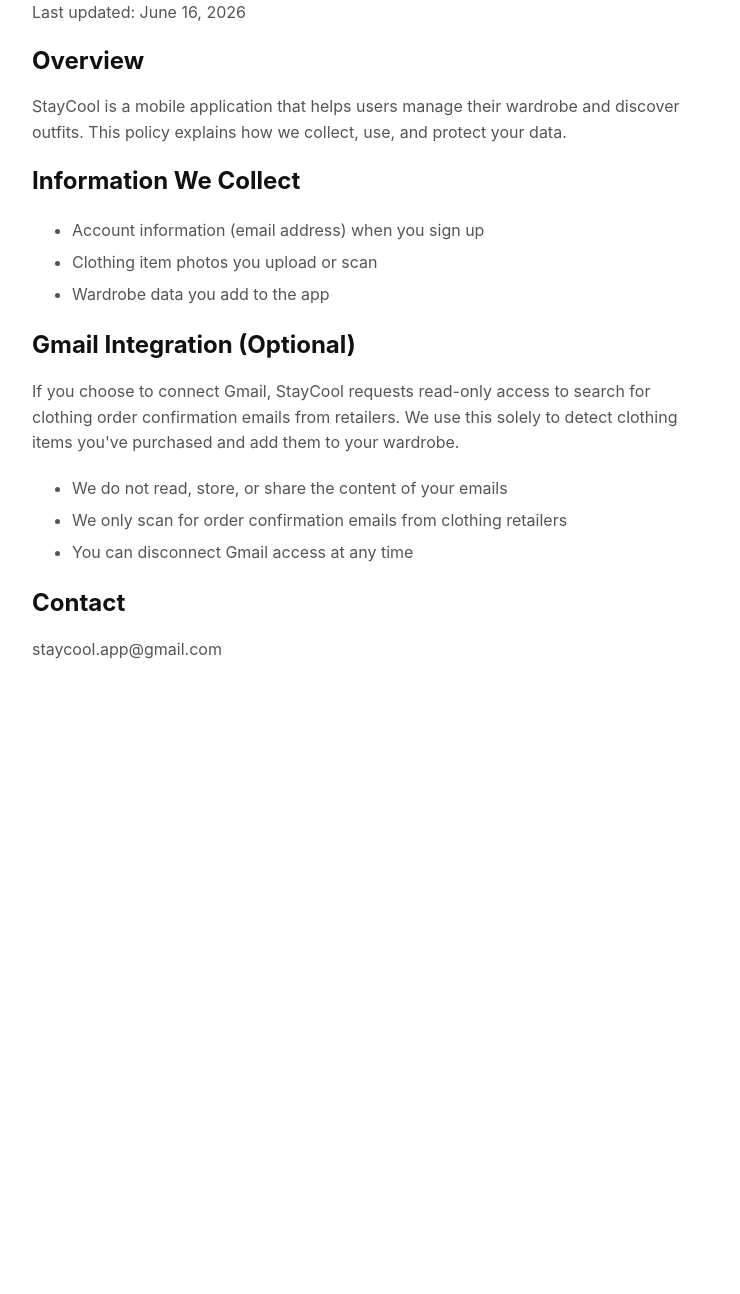
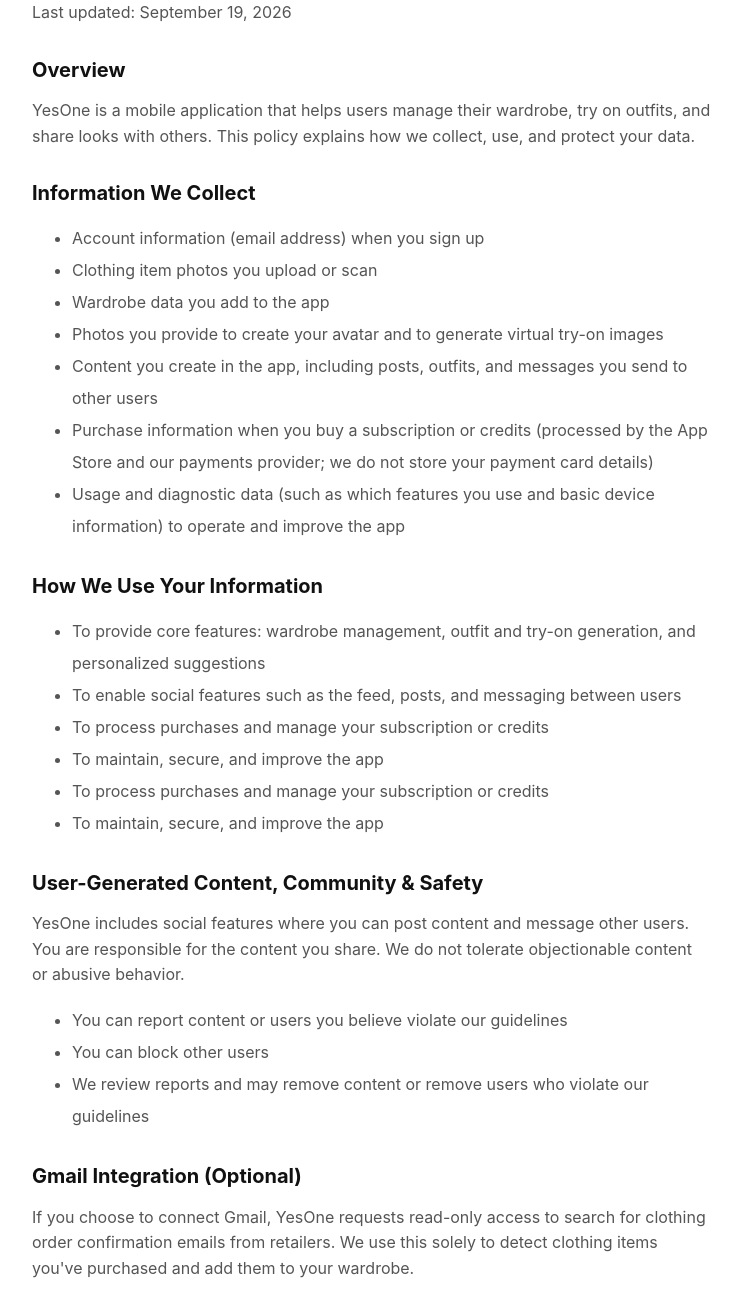
Before and after one commit to yyf-gif/staycoolApp, a plain HTML site: page privacy.html in a window 1280 px wide. Shown: the part 115-1409 px from the top of the page, without its empty margins (268-1008 px from the left). Before the commit the page ends 837 px from the top, so only its background shows below. Drawn offline with Linux system fonts and the light colour scheme.

Commit message:
Update privacy policy from StayCool to YesOne

```diff
--- a/privacy.html
+++ b/privacy.html
@@ -3,37 +3,65 @@
   <head>
     <meta charset="UTF-8">
     <meta name="viewport" content="width=device-width, initial-scale=1.0">
-    <title>StayCool Privacy Policy</title>
+    <title>YesOne Privacy Policy</title>
     <style>
       body { font-family: -apple-system, sans-serif; max-width: 680px; margin: 60px auto; padding: 0 24px; color: #111; }
       h1 { font-size: 2rem; margin-bottom: 8px; }
+      h2 { font-size: 1.25rem; margin-top: 32px; }
       p { color: #555; line-height: 1.6; }
       ul { color: #555; line-height: 2; }
     </style>
   </head>
   <body>
-    <h1>StayCool Privacy Policy</h1>
-    <p>Last updated: June 16, 2026</p>
+    <h1>YesOne Privacy Policy</h1>
+    <p>Last updated: September 19, 2026</p>
 
     <h2>Overview</h2>
-    <p>StayCool is a mobile application that helps users manage their wardrobe and discover outfits. This policy explains how we collect, use, and protect your data.</p>
+    <p>YesOne is a mobile application that helps users manage their wardrobe, try on outfits, and share looks with others. This policy explains how we collect, use, and protect your data.</p>
 
     <h2>Information We Collect</h2>
     <ul>
       <li>Account information (email address) when you sign up</li>
       <li>Clothing item photos you upload or scan</li>
       <li>Wardrobe data you add to the app</li>
+      <li>Photos you provide to create your avatar and to generate virtual try-on images</li>
+      <li>Content you create in the app, including posts, outfits, and messages you send to other users</li>
+      <li>Purchase information when you buy a subscription or credits (processed by the App Store and our payments provider; we do not store your payment card details)</li>
+      <li>Usage and diagnostic data (such as which features you use and basic device information) to operate and improve the app</li>
+    </ul>
+
+    <h2>How We Use Your Information</h2>
+    <ul>
+      <li>To provide core features: wardrobe management, outfit and try-on generation, and personalized suggestions</li>
+      <li>To enable social features such as the feed, posts, and messaging between users</li>
+      <li>To process purchases and manage your subscription or credits</li>
+      <li>To maintain, secure, and improve the app</li>
+    <li>To process purchases and manage your subscription or credits</li>
+    <li>To maintain, secure, and improve the app</li>
+  </ul>
+
+  <h2>User-Generated Content, Community & Safety</h2>
+  <p>YesOne includes social features where you can post content and message other users. You are responsible for the content you share. We do not tolerate objectionable content or abusive behavior.</p>
+  <ul>
+    <li>You can report content or users you believe violate our guidelines</li>
+    <li>You can block other users</li>
+    <li>We review reports and may remove content or remove users who violate our guidelines</li>
   </ul>
 
   <h2>Gmail Integration (Optional)</h2>
-    <p>If you choose to connect Gmail, StayCool requests read-only access to search for clothing order confirmation emails from retailers. We use this solely to detect clothing items you've purchased and add
-  them to your wardrobe.</p>
+  <p>If you choose to connect Gmail, YesOne requests read-only access to search for clothing order confirmation emails from retailers. We use this solely to detect clothing items you've purchased and add them to your wardrobe.</p>
   <ul>
     <li>We do not read, store, or share the content of your emails</li>
     <li>We only scan for order confirmation emails from clothing retailers</li>
     <li>You can disconnect Gmail access at any time</li>
   </ul>
 
+  <h2>Data Sharing</h2>
+  <p>We do not sell your personal information. We share data only with service providers that help us operate the app (such as cloud hosting, image processing, and payments), and only as needed to provide the service. Content you choose to post or send is shared with the users you share it with.</p>
+
+  <h2>Data Retention & Deletion</h2>
+  <p>You can delete your account at any time from within the app, which removes your associated data. You can also contact us to request deletion of your data.</p>
+
   <h2>Contact</h2>
   <p>staycool.app@gmail.com</p>
 </body>
```
Lines whose indentation alone changed are shown as unchanged.
